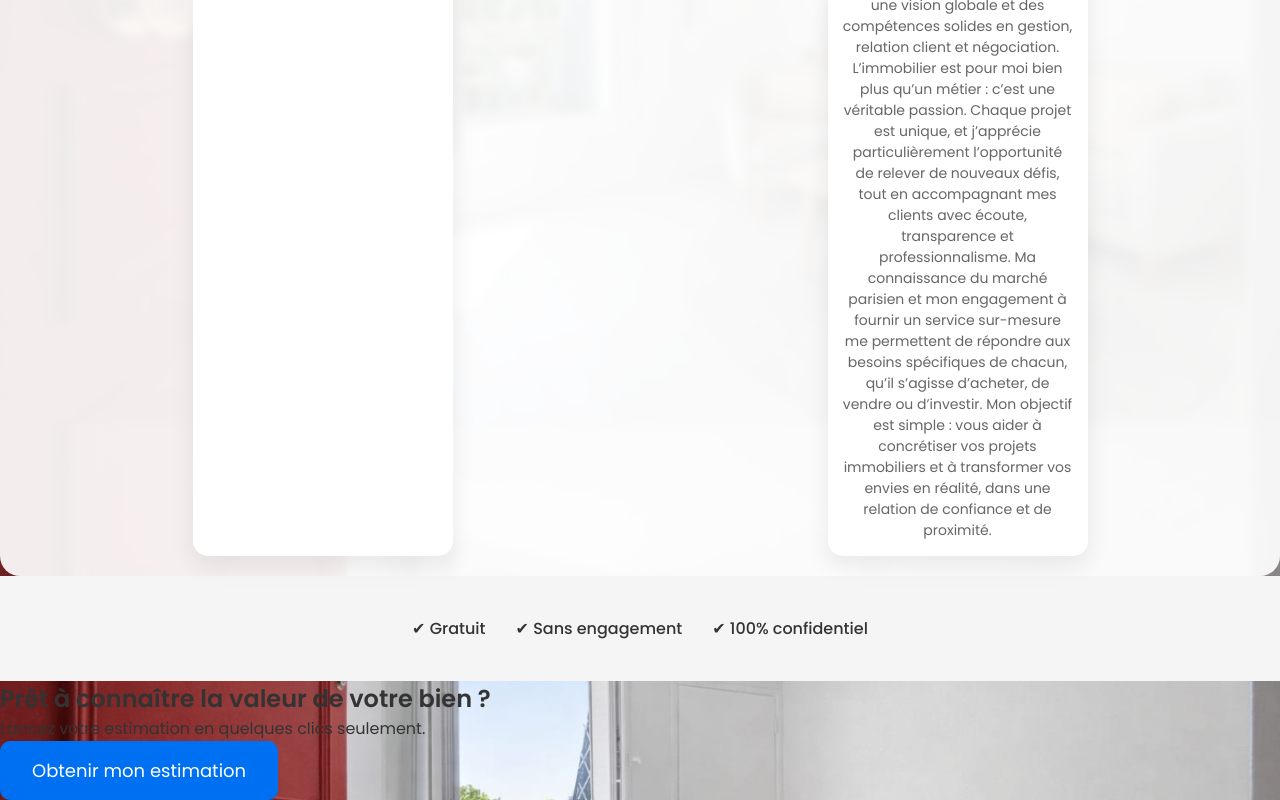
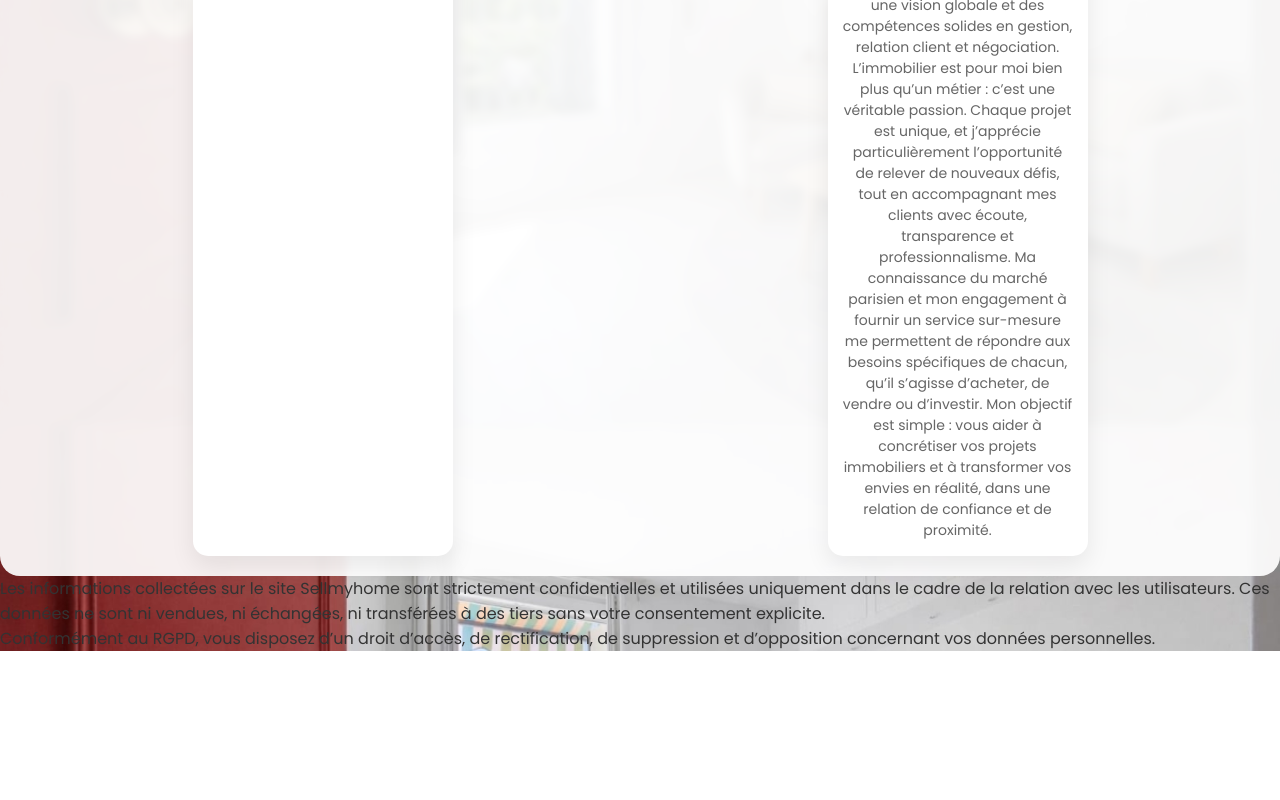
Before and after one commit to Juju-kpi/estimation_immo, a Next.js app: page / in a window 1280 px wide. Shown: the part 1282-2082 px from the top of the page. After the commit the page ends 1933 px from the top, so only its background shows below. Built offline with nearby package versions, Linux system fonts and the light colour scheme.

Commit message:
Update HomeClient.js

```diff
--- a/app/HomeClient.js
+++ b/app/HomeClient.js
@@ -132,26 +132,15 @@ Ma connaissance du marché parisien et mon engagement à fournir un service sur-
   </div>
 </section>
 
-      {/* AVANTAGES */}
-      <section className="benefits">
-        <div className="benefit">✔ Gratuit</div>
-        <div className="benefit">✔ Sans engagement</div>
-        <div className="benefit">✔ 100% confidentiel</div>
-      </section>
+   <section className="legal">
+  <p>
+    Les informations collectées sur le site Sellmyhome sont strictement confidentielles et utilisées uniquement dans le cadre de la relation avec les utilisateurs. Ces données ne sont ni vendues, ni échangées, ni transférées à des tiers sans votre consentement explicite.
+  </p>
 
-      {/* CTA FINAL */}
-      <section className="cta">
-        <h2>Prêt à connaître la valeur de votre bien ?</h2>
-        <p>
-          Lancez votre estimation en quelques clics seulement.
-        </p>
-
-        <a href="/estimation">
-          <button className="primary-btn">
-            Obtenir mon estimation
-          </button>
-        </a>
-      </section>
+  <p>
+    Conformément au RGPD, vous disposez d’un droit d’accès, de rectification, de suppression et d’opposition concernant vos données personnelles.
+  </p>
+</section>
 
     </main>
   );
```
